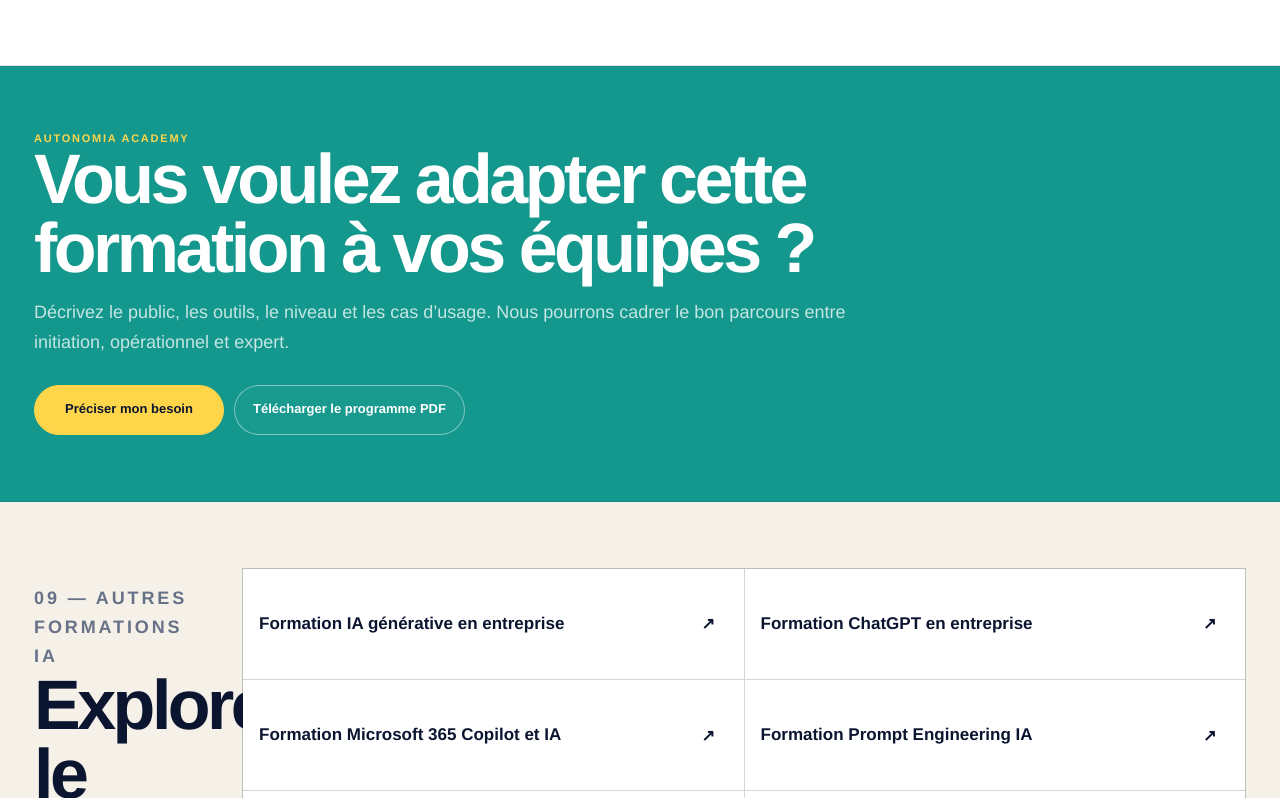
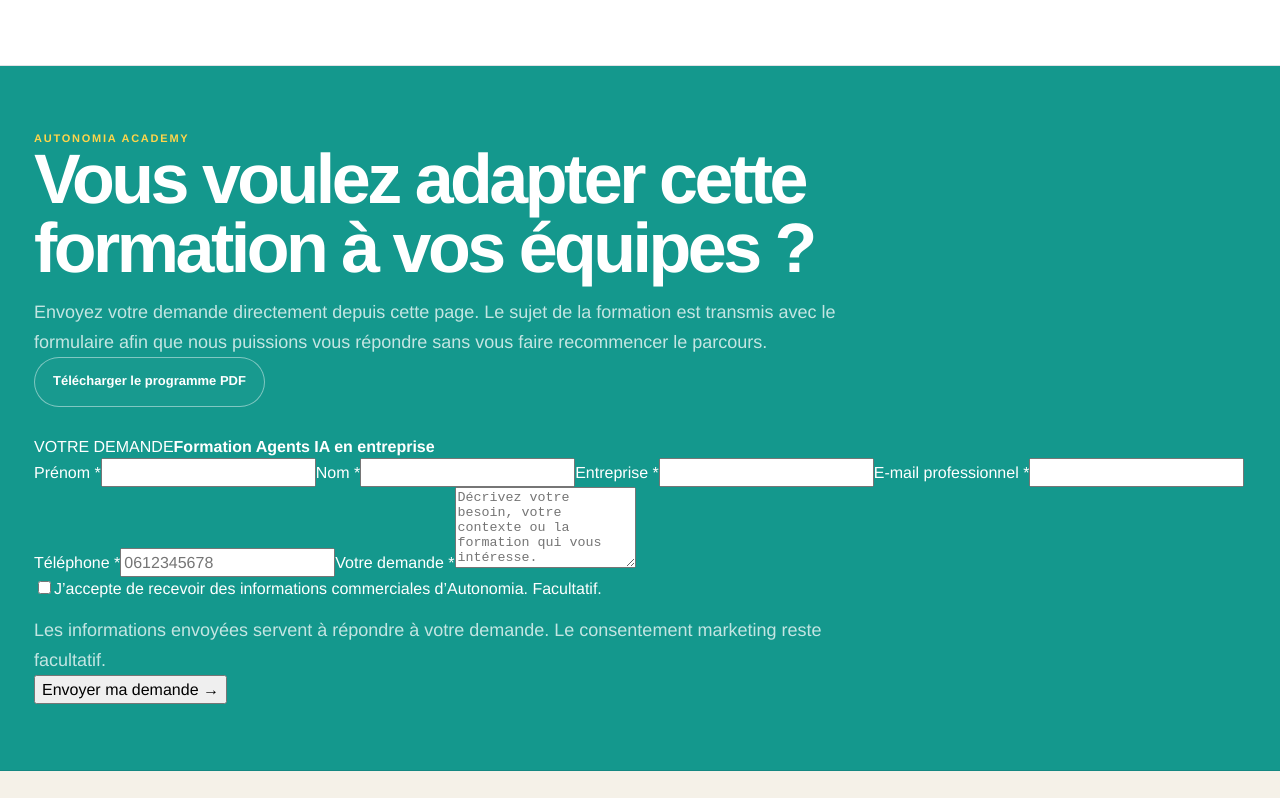
Before and after one commit to aristote-app/Autonomia-MCP, a Next.js app in the folder site/: page /formation-ia/agents-ia-entreprise in a window 1280 px wide. Shown: the part 7587-8385 px from the top of the page. Built offline with nearby package versions, Linux system fonts and the light colour scheme; no server answers.

Commit message:
Add direct contact form to every training page

```diff
--- a/site/app/formation-ia/[slug]/page.js
+++ b/site/app/formation-ia/[slug]/page.js
@@ -1,5 +1,6 @@
 import Link from "next/link";
 import { notFound } from "next/navigation";
+import QuickContactForm from "@/components/QuickContactForm";
 import {
   academyTrainings,
   academyPricing,
@@ -138,7 +139,7 @@ export default async function TrainingPage({ params }) {
           </div>
 
           <div className="trainingHeroActions">
-            <Link className="primaryButton" href="/#fiche-besoin">Demander un devis</Link>
+            <Link className="primaryButton" href="#contact-formation">Demander un devis</Link>
             <a className="secondaryButton" href={pdfUrl}>Télécharger le programme PDF</a>
           </div>
         </div>
@@ -332,14 +333,14 @@ export default async function TrainingPage({ params }) {
             <strong>1 800 € HT</strong>
             <b>par jour / groupe</b>
             <p>Dans votre entreprise ou à distance. Programme adaptable à vos outils, cas d’usage et niveau.</p>
-            <Link href="/#fiche-besoin">Demander un devis intra →</Link>
+            <Link href="#contact-formation">Demander un devis intra →</Link>
           </article>
           <article>
             <span>INTER-ENTREPRISES</span>
             <strong>990 € HT</strong>
             <b>par jour / participant</b>
             <p>Session ouverte sous réserve de programmation et d’un nombre suffisant de participants.</p>
-            <Link href="/#contact">Nous appeler / demander la prochaine session →</Link>
+            <Link href="#contact-formation">Nous appeler / demander la prochaine session →</Link>
           </article>
         </div>
 
@@ -390,18 +391,23 @@ export default async function TrainingPage({ params }) {
         </div>
       </section>
 
-      <section className="trainingFinalCta">
-        <div>
+      <section className="trainingFinalCta trainingContactSection" id="contact-formation">
+        <div className="trainingContactCopy">
           <p className="eyebrow">AUTONOMIA ACADEMY</p>
           <h2>Vous voulez adapter cette formation à vos équipes ?</h2>
           <p>
-            Décrivez le public, les outils, le niveau et les cas d’usage. Nous pourrons cadrer le bon parcours
-            entre initiation, opérationnel et expert.
+            Envoyez votre demande directement depuis cette page. Le sujet de la formation est transmis avec le
+            formulaire afin que nous puissions vous répondre sans vous faire recommencer le parcours.
           </p>
+          <a className="secondaryButton" href={pdfUrl}>Télécharger le programme PDF</a>
         </div>
-        <div>
-          <Link className="primaryButton" href="/#fiche-besoin">Préciser mon besoin</Link>
-          <a className="secondaryButton" href={pdfUrl}>Télécharger le programme PDF</a>
+        <div className="trainingContactForm">
+          <QuickContactForm
+            mode="academy"
+            formId={`training-${training.slug}`}
+            requestedService={training.slug}
+            subjectLabel={training.title}
+          />
         </div>
       </section>
 
```
